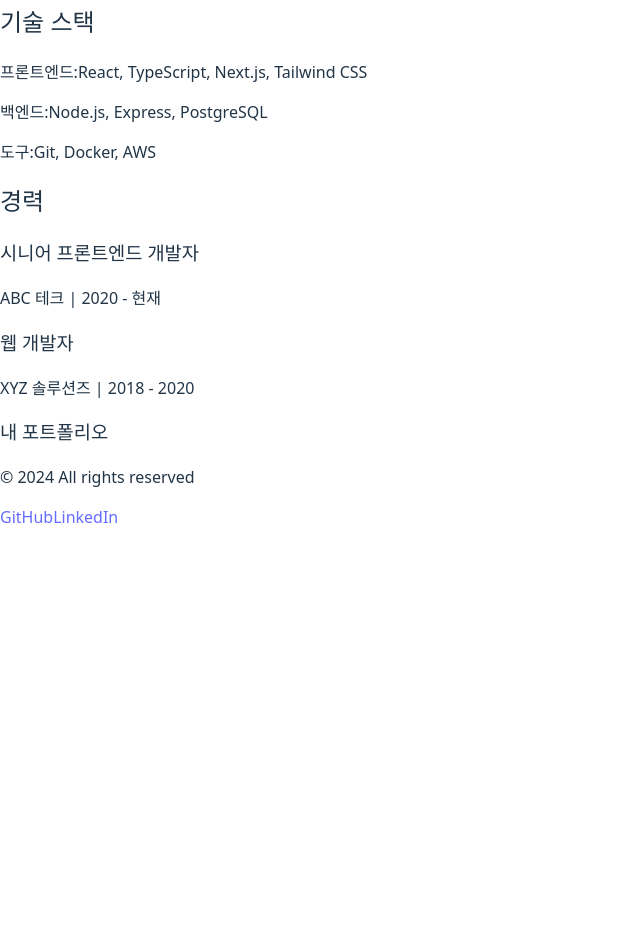
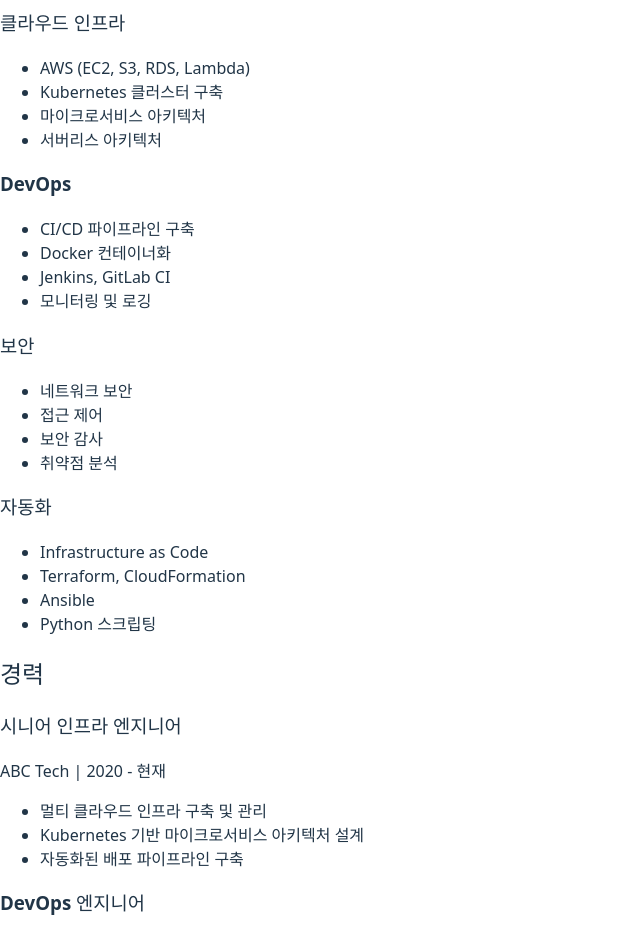
Before and after one commit to KTB-PERSONAL-PROJECT-RIVER/Frontend, a React (Vite) app: page /about in a window 1280 px wide. Shown: the part 220-1160 px from the top of the page, without its empty margins (0-640 px from the left). Before the commit the page ends 800 px from the top, so only its background shows below. Built offline with nearby package versions, Linux system fonts and the light colour scheme; a web font is replaced by a local one.

Commit message:
✏️ fix: 포트폴리오 내용 수정

```diff
--- a/src/pages/About.tsx
+++ b/src/pages/About.tsx
@@ -1,37 +1,73 @@
 const About = () => {
   return (
-    <div className="max-w-6xl mx-auto px-4 py-12">
-      <h1 className="text-3xl font-bold mb-8">About Me</h1>
+    <div className="min-h-screen bg-gradient-to-br from-primary-50 to-secondary-50 py-20">
+      <div className="container mx-auto px-6 lg:px-8">
+        <div className="max-w-4xl mx-auto">
+          <h1 className="text-4xl font-bold text-gray-900 mb-8">About Me</h1>
 
-      <div className="grid md:grid-cols-2 gap-8">
-        <div>
-          <h2 className="text-xl font-semibold mb-4">기술 스택</h2>
-          <div className="space-y-2">
-            <p className="flex items-center gap-2">
-              <span className="font-medium">프론트엔드:</span>
-              React, TypeScript, Next.js, Tailwind CSS
-            </p>
-            <p className="flex items-center gap-2">
-              <span className="font-medium">백엔드:</span>
-              Node.js, Express, PostgreSQL
-            </p>
-            <p className="flex items-center gap-2">
-              <span className="font-medium">도구:</span>
-              Git, Docker, AWS
-            </p>
+          <div className="bg-white rounded-xl shadow-lg p-8 mb-8">
+            <h2 className="text-2xl font-semibold text-gray-800 mb-4">전문 분야</h2>
+            <div className="grid grid-cols-1 md:grid-cols-2 gap-4">
+              <div className="p-4 bg-gray-50 rounded-lg">
+                <h3 className="font-semibold text-gray-700 mb-2">클라우드 인프라</h3>
+                <ul className="list-disc list-inside text-gray-600">
+                  <li>AWS (EC2, S3, RDS, Lambda)</li>
+                  <li>Kubernetes 클러스터 구축</li>
+                  <li>마이크로서비스 아키텍처</li>
+                  <li>서버리스 아키텍처</li>
+                </ul>
+              </div>
+              <div className="p-4 bg-gray-50 rounded-lg">
+                <h3 className="font-semibold text-gray-700 mb-2">DevOps</h3>
+                <ul className="list-disc list-inside text-gray-600">
+                  <li>CI/CD 파이프라인 구축</li>
+                  <li>Docker 컨테이너화</li>
+                  <li>Jenkins, GitLab CI</li>
+                  <li>모니터링 및 로깅</li>
+                </ul>
+              </div>
+              <div className="p-4 bg-gray-50 rounded-lg">
+                <h3 className="font-semibold text-gray-700 mb-2">보안</h3>
+                <ul className="list-disc list-inside text-gray-600">
+                  <li>네트워크 보안</li>
+                  <li>접근 제어</li>
+                  <li>보안 감사</li>
+                  <li>취약점 분석</li>
+                </ul>
+              </div>
+              <div className="p-4 bg-gray-50 rounded-lg">
+                <h3 className="font-semibold text-gray-700 mb-2">자동화</h3>
+                <ul className="list-disc list-inside text-gray-600">
+                  <li>Infrastructure as Code</li>
+                  <li>Terraform, CloudFormation</li>
+                  <li>Ansible</li>
+                  <li>Python 스크립팅</li>
+                </ul>
+              </div>
+            </div>
           </div>
-        </div>
 
-        <div>
-          <h2 className="text-xl font-semibold mb-4">경력</h2>
-          <div className="space-y-4">
-            <div>
-              <h3 className="font-medium">시니어 프론트엔드 개발자</h3>
-              <p className="text-gray-600">ABC 테크 | 2020 - 현재</p>
-            </div>
-            <div>
-              <h3 className="font-medium">웹 개발자</h3>
-              <p className="text-gray-600">XYZ 솔루션즈 | 2018 - 2020</p>
+          <div className="bg-white rounded-xl shadow-lg p-8">
+            <h2 className="text-2xl font-semibold text-gray-800 mb-4">경력</h2>
+            <div className="space-y-6">
+              <div className="border-l-4 border-primary-500 pl-4">
+                <h3 className="font-semibold text-gray-800">시니어 인프라 엔지니어</h3>
+                <p className="text-gray-600">ABC Tech | 2020 - 현재</p>
+                <ul className="list-disc list-inside text-gray-600 mt-2">
+                  <li>멀티 클라우드 인프라 구축 및 관리</li>
+                  <li>Kubernetes 기반 마이크로서비스 아키텍처 설계</li>
+                  <li>자동화된 배포 파이프라인 구축</li>
+                </ul>
+              </div>
+              <div className="border-l-4 border-primary-500 pl-4">
+                <h3 className="font-semibold text-gray-800">DevOps 엔지니어</h3>
+                <p className="text-gray-600">XYZ Systems | 2018 - 2020</p>
+                <ul className="list-disc list-inside text-gray-600 mt-2">
+                  <li>AWS 인프라 설계 및 구축</li>
+                  <li>CI/CD 파이프라인 자동화</li>
+                  <li>모니터링 시스템 구축</li>
+                </ul>
+              </div>
             </div>
           </div>
         </div>
--- a/src/pages/Home.tsx
+++ b/src/pages/Home.tsx
@@ -1,22 +1,22 @@
 import { useState } from 'react';
 
 const Home = () => {
-  const [apiStatus, setApiStatus] = useState<string>('');
+  const [systemStatus, setSystemStatus] = useState<string>('');
   const [isLoading, setIsLoading] = useState<boolean>(false);
 
-  const testApiConnection = async () => {
+  const checkSystemHealth = async () => {
     setIsLoading(true);
-    setApiStatus('');
+    setSystemStatus('');
 
     try {
       const response = await fetch('https://riverendingstory.site/api/healthcheck');
       if (response.status === 200) {
-        setApiStatus('api가 성공적으로 연결되었습니다!');
+        setSystemStatus('시스템이 정상적으로 운영 중입니다!');
       } else {
-        setApiStatus('API 연결에 실패했습니다.');
+        setSystemStatus('시스템 상태 확인에 실패했습니다.');
       }
     } catch (error) {
-      setApiStatus('API 연결 중 오류가 발생했습니다.');
+      setSystemStatus('시스템 상태 확인 중 오류가 발생했습니다.');
     } finally {
       setIsLoading(false);
     }
@@ -28,21 +28,21 @@
         <div className="flex flex-col md:flex-row items-center justify-center gap-12 max-w-7xl mx-auto">
           <div className="md:w-1/2 space-y-6 max-w-xl">
             <div className="inline-block px-4 py-2 bg-primary-100 text-primary-700 rounded-full text-sm font-medium mb-4">
-              👋 환영합니다
+              👋 안녕하세요
             </div>
             <h1 className="text-5xl font-bold mb-4 bg-gradient-to-r from-primary-600 to-secondary-600 text-transparent bg-clip-text">
-              프론트엔드 개발자
+              인프라 엔지니어
             </h1>
             <h2 className="text-3xl font-bold text-gray-800 mb-6">
-              홍길동입니다
+              박창수입니다
             </h2>
             <p className="text-gray-600 text-lg leading-relaxed mb-8">
-              사용자 경험을 중요시하며, 모던 웹 기술을 활용한 웹 애플리케이션 개발에 열정을 가지고 있습니다.
-              <span className="block mt-4">창의적인 문제 해결과 효율적인 코드 작성을 추구합니다.</span>
+              AWS, Kubernetes, CI/CD 파이프라인 구축에 전문성을 가지고 있으며,
+              <span className="block mt-4">안정적이고 확장 가능한 인프라 구축에 열정을 가지고 있습니다.</span>
             </p>
             <div className="flex gap-4">
               <button className="bg-gradient-to-r from-primary-600 to-secondary-600 text-white px-8 py-4 rounded-lg hover:opacity-90 transition-all shadow-lg hover:shadow-xl">
-                프로젝트 보기
+                인프라 프로젝트
               </button>
               <button className="bg-white text-primary-600 px-8 py-4 rounded-lg border-2 border-primary-600 hover:bg-primary-50 transition-all">
                 이력서 다운로드
@@ -51,7 +51,7 @@
 
             <div className="mt-8 space-y-4">
               <button
-                onClick={testApiConnection}
+                onClick={checkSystemHealth}
                 disabled={isLoading}
                 className="w-full bg-green-600 text-white px-8 py-4 rounded-lg hover:bg-green-700 transition-all disabled:opacity-50 disabled:cursor-not-allowed flex items-center justify-center"
               >
@@ -61,18 +61,18 @@
                       <circle className="opacity-25" cx="12" cy="12" r="10" stroke="currentColor" strokeWidth="4"></circle>
                       <path className="opacity-75" fill="currentColor" d="M4 12a8 8 0 018-8V0C5.373 0 0 5.373 0 12h4zm2 5.291A7.962 7.962 0 014 12H0c0 3.042 1.135 5.824 3 7.938l3-2.647z"></path>
                     </svg>
-                    <span>테스트 중...</span>
+                    <span>시스템 체크 중...</span>
                   </div>
-                ) : 'API 연결 테스트'}
+                ) : '시스템 상태 확인'}
               </button>
 
-              {apiStatus && (
+              {systemStatus && (
                 <div className={`p-4 rounded-lg ${
-                  apiStatus.includes('성공')
+                  systemStatus.includes('정상')
                     ? 'bg-green-100 text-green-700'
                     : 'bg-red-100 text-red-700'
                 }`}>
-                  {apiStatus}
+                  {systemStatus}
                 </div>
               )}
             </div>
@@ -81,8 +81,8 @@
             <div className="relative">
               <div className="absolute -inset-4 bg-gradient-to-r from-primary-500 to-secondary-500 rounded-xl blur-lg opacity-30"></div>
               <img
-                src="/profile-image.jpg"
-                alt="프로필 이미지"
+                src="/infrastructure-diagram.png"
+                alt="인프라 아키텍처 다이어그램"
                 className="relative rounded-xl shadow-2xl w-full max-w-md mx-auto transform hover:scale-105 transition-transform duration-300"
               />
             </div>
--- a/src/pages/Projects.tsx
+++ b/src/pages/Projects.tsx
@@ -1,89 +1,74 @@
-interface Project {
-  id: number;
-  title: string;
-  description: string;
-  image: string;
-  technologies: string[];
-  githubUrl: string;
-  liveUrl: string;
-}
-
 const Projects = () => {
-  const projects: Project[] = [
+  const projects = [
     {
-      id: 1,
-      title: "프로젝트 관리 시스템",
-      description: "React와 TypeScript를 사용한 프로젝트 관리 웹 애플리케이션",
-      image: "/project1.jpg",
-      technologies: ["React", "TypeScript", "Node.js", "PostgreSQL"],
-      githubUrl: "https://github.com",
-      liveUrl: "https://project-demo.com"
+      title: "멀티 클라우드 인프라 구축",
+      description: "AWS와 GCP를 활용한 하이브리드 클라우드 인프라 구축 프로젝트",
+      technologies: ["AWS", "GCP", "Terraform", "Kubernetes"],
+      image: "/projects/multi-cloud.png",
+      link: "https://github.com/example/multi-cloud"
     },
     {
-      id: 2,
-      title: "온라인 쇼핑몰",
-      description: "Next.js와 Tailwind CSS를 활용한 현대적인 이커머스 플랫폼",
-      image: "/project2.jpg",
-      technologies: ["Next.js", "Tailwind CSS", "Prisma", "MongoDB"],
-      githubUrl: "https://github.com",
-      liveUrl: "https://shop-demo.com"
+      title: "자동화된 CI/CD 파이프라인",
+      description: "Jenkins와 GitLab CI를 활용한 자동화된 배포 파이프라인 구축",
+      technologies: ["Jenkins", "GitLab CI", "Docker", "AWS"],
+      image: "/projects/cicd.png",
+      link: "https://github.com/example/cicd-pipeline"
+    },
+    {
+      title: "마이크로서비스 아키텍처",
+      description: "Kubernetes 기반의 마이크로서비스 아키텍처 설계 및 구현",
+      technologies: ["Kubernetes", "Docker", "Istio", "Prometheus"],
+      image: "/projects/microservices.png",
+      link: "https://github.com/example/microservices"
+    },
+    {
+      title: "보안 인프라 구축",
+      description: "AWS WAF와 Security Hub를 활용한 보안 인프라 구축",
+      technologies: ["AWS WAF", "Security Hub", "CloudWatch", "IAM"],
+      image: "/projects/security.png",
+      link: "https://github.com/example/security-infra"
     }
   ];
 
   return (
-    <div className="bg-gradient-to-br from-primary-50 to-secondary-50 min-h-screen">
-      <div className="container mx-auto px-6 lg:px-8 py-16">
-        <div className="max-w-7xl mx-auto">
-          <div className="text-center mb-16">
-            <h1 className="text-4xl font-bold mb-4 bg-gradient-to-r from-primary-600 to-secondary-600 text-transparent bg-clip-text">
-              프로젝트
-            </h1>
-            <p className="text-gray-600 max-w-2xl mx-auto px-4">
-              최근에 작업한 프로젝트들입니다. 각 프로젝트는 실제 문제를 해결하기 위해
-              최신 기술을 활용하여 개발되었습니다.
-            </p>
-          </div>
+    <div className="min-h-screen bg-gradient-to-br from-primary-50 to-secondary-50 py-20">
+      <div className="container mx-auto px-6 lg:px-8">
+        <h1 className="text-4xl font-bold text-gray-900 mb-12">인프라 프로젝트</h1>
 
-          <div className="grid md:grid-cols-2 gap-8 px-4">
-            {projects.map((project) => (
-              <div key={project.id}
-                   className="bg-white rounded-xl overflow-hidden shadow-lg hover:shadow-2xl transition-shadow duration-300 border border-gray-100">
-                <div className="relative group">
+        <div className="grid grid-cols-1 md:grid-cols-2 gap-8">
+          {projects.map((project, index) => (
+            <div key={index} className="bg-white rounded-xl shadow-lg overflow-hidden">
+              <div className="relative h-48">
                 <img
                   src={project.image}
                   alt={project.title}
-                    className="w-full h-64 object-cover transform group-hover:scale-105 transition-transform duration-300"
+                  className="w-full h-full object-cover"
                 />
-                  <div className="absolute inset-0 bg-gradient-to-t from-black/60 to-transparent opacity-0 group-hover:opacity-100 transition-opacity duration-300">
-                    <div className="absolute bottom-4 left-4 right-4 text-white">
-                      <div className="flex gap-4">
-                        <a href={project.githubUrl}
-                           className="px-4 py-2 bg-white/20 backdrop-blur-sm rounded-lg hover:bg-white/30 transition-colors">
-                          GitHub
-                        </a>
-                        <a href={project.liveUrl}
-                           className="px-4 py-2 bg-white/20 backdrop-blur-sm rounded-lg hover:bg-white/30 transition-colors">
-                          Live Demo
-                        </a>
               </div>
-                    </div>
-                  </div>
-                </div>
-                <div className="p-8">
-                  <h3 className="text-2xl font-bold mb-3 text-gray-800">{project.title}</h3>
-                  <p className="text-gray-600 mb-6">{project.description}</p>
-                  <div className="flex flex-wrap gap-2">
-                    {project.technologies.map((tech) => (
-                      <span key={tech}
-                            className="px-4 py-1.5 bg-gradient-to-r from-primary-100 to-secondary-100 text-primary-700 rounded-full text-sm font-medium">
+              <div className="p-6">
+                <h2 className="text-2xl font-semibold text-gray-800 mb-2">{project.title}</h2>
+                <p className="text-gray-600 mb-4">{project.description}</p>
+                <div className="flex flex-wrap gap-2 mb-4">
+                  {project.technologies.map((tech, techIndex) => (
+                    <span
+                      key={techIndex}
+                      className="px-3 py-1 bg-primary-100 text-primary-700 rounded-full text-sm"
+                    >
                       {tech}
                     </span>
                   ))}
                 </div>
+                <a
+                  href={project.link}
+                  target="_blank"
+                  rel="noopener noreferrer"
+                  className="inline-block bg-primary-600 text-white px-6 py-2 rounded-lg hover:bg-primary-700 transition-colors"
+                >
+                  자세히 보기
+                </a>
               </div>
             </div>
           ))}
-          </div>
         </div>
       </div>
     </div>
```
Also changed, not shown: src/pages/Contact.tsx (+61 -46 lines). Lines whose indentation alone changed are shown as unchanged.
